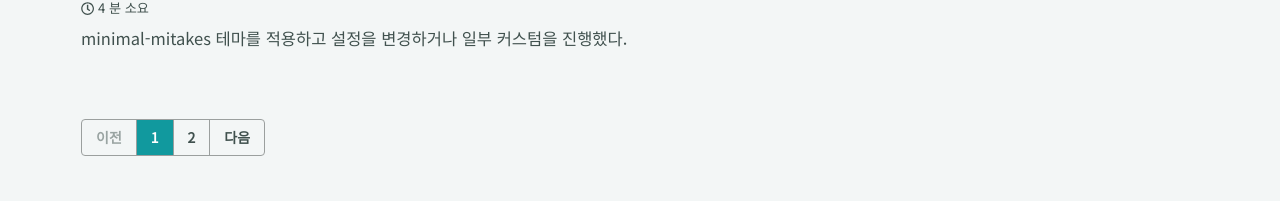
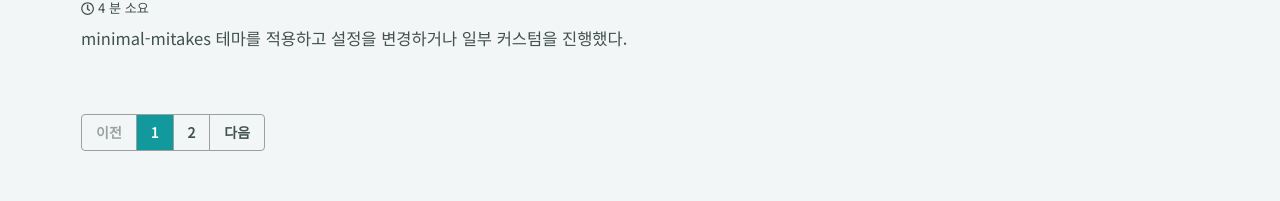
Before and after one commit to andole87/andole87.github.io, a Jekyll site: the page built from index.html, in a window 1280 px wide. Shown: the part 3546-3747 px from the top of the page. Built offline with Jekyll 4.4.1, drawn with Linux system fonts in a browser that asks for light colours; cached includes are drawn as plain includes; the list of posts is cut into pages by our own code.

Commit message:
css: p margin-bottom

```diff
--- a/_sass/minimal-mistakes/_base.scss
+++ b/_sass/minimal-mistakes/_base.scss
@@ -64,7 +64,7 @@
   }
 
   p {
-    margin-bottom: 1.3em;
+    margin-bottom: 1em;
   }
 
   u,
```
